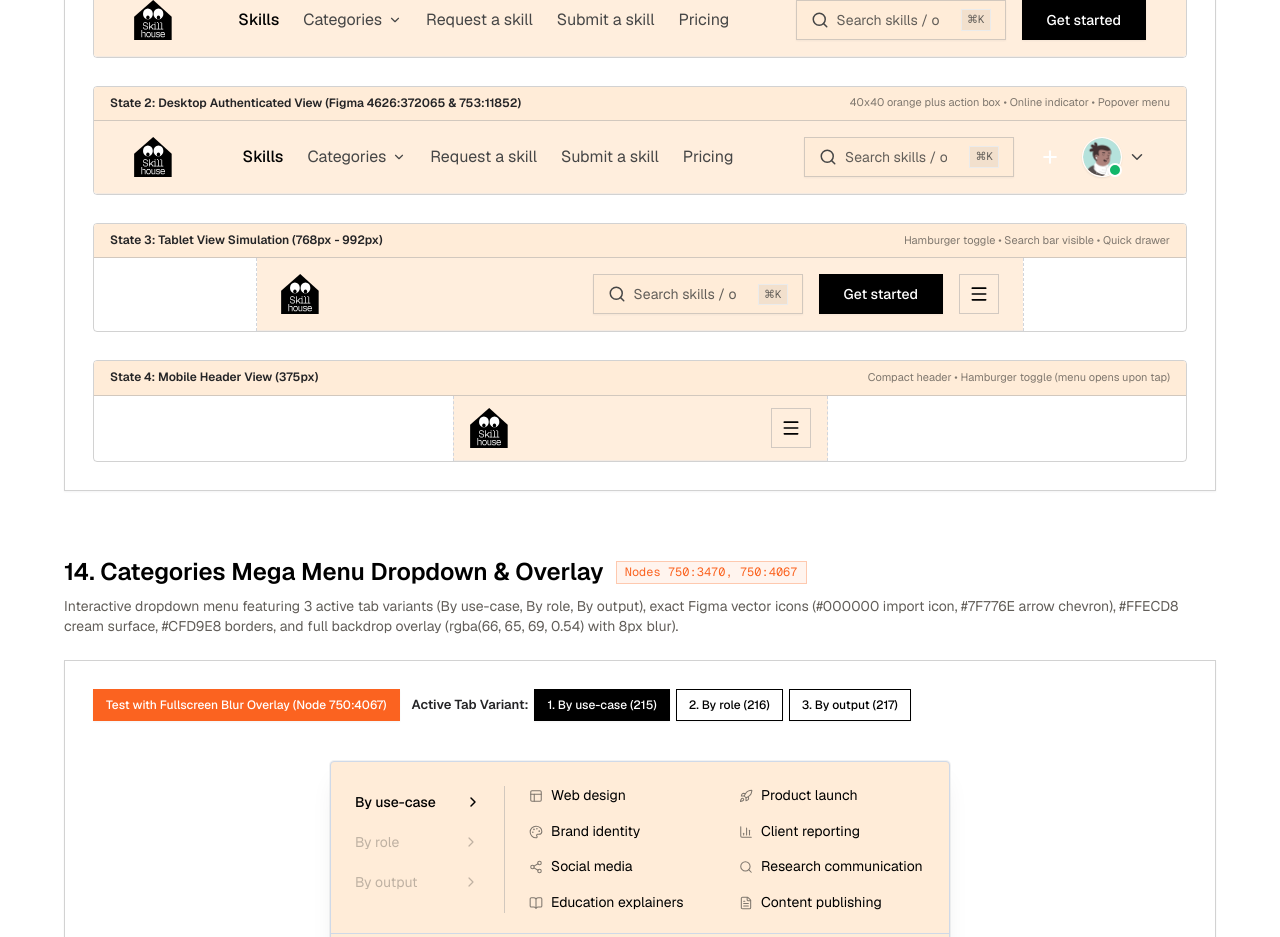
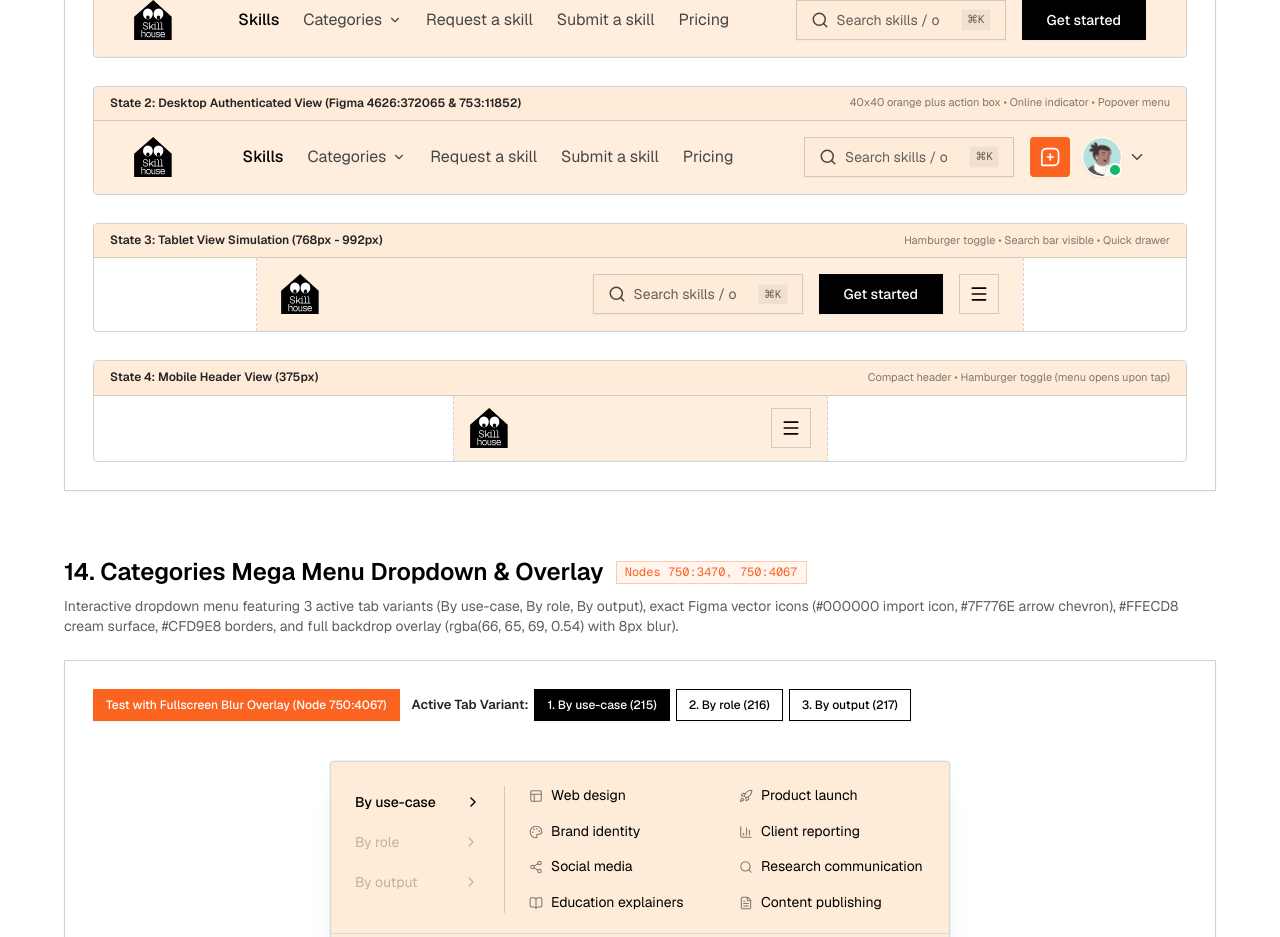
Before and after one commit to Cannon-Leo/Skillhouse, a Next.js app: page /design-system in a window 1280 px wide. Shown: the part 7440-8377 px from the top of the page. Built offline with nearby package versions, Linux system fonts and the light colour scheme.

Commit message:
fix(nav): restore 40x40 orange action button with Figma SVG (node 4621:371856)

```diff
--- a/src/components/features/NavBar.tsx
+++ b/src/components/features/NavBar.tsx
@@ -250,7 +250,13 @@ export const NavBar: React.FC<NavBarProps> = ({
                 title="Create skill or workflow"
                 onClick={() => (onRequestSkill ? onRequestSkill() : alert("Create or publish skill"))}
               >
-                <Plus size={20} color="#FFFFFF" strokeWidth={2.5} aria-hidden="true" />
+                <Image
+                  src="/figma/node_4621_371856.svg"
+                  alt=""
+                  width={40}
+                  height={40}
+                  unoptimized
+                />
               </button>
 
               {/* User Avatar with Online Dot + Chevron (Figma Node 4621:371883) */}
```
